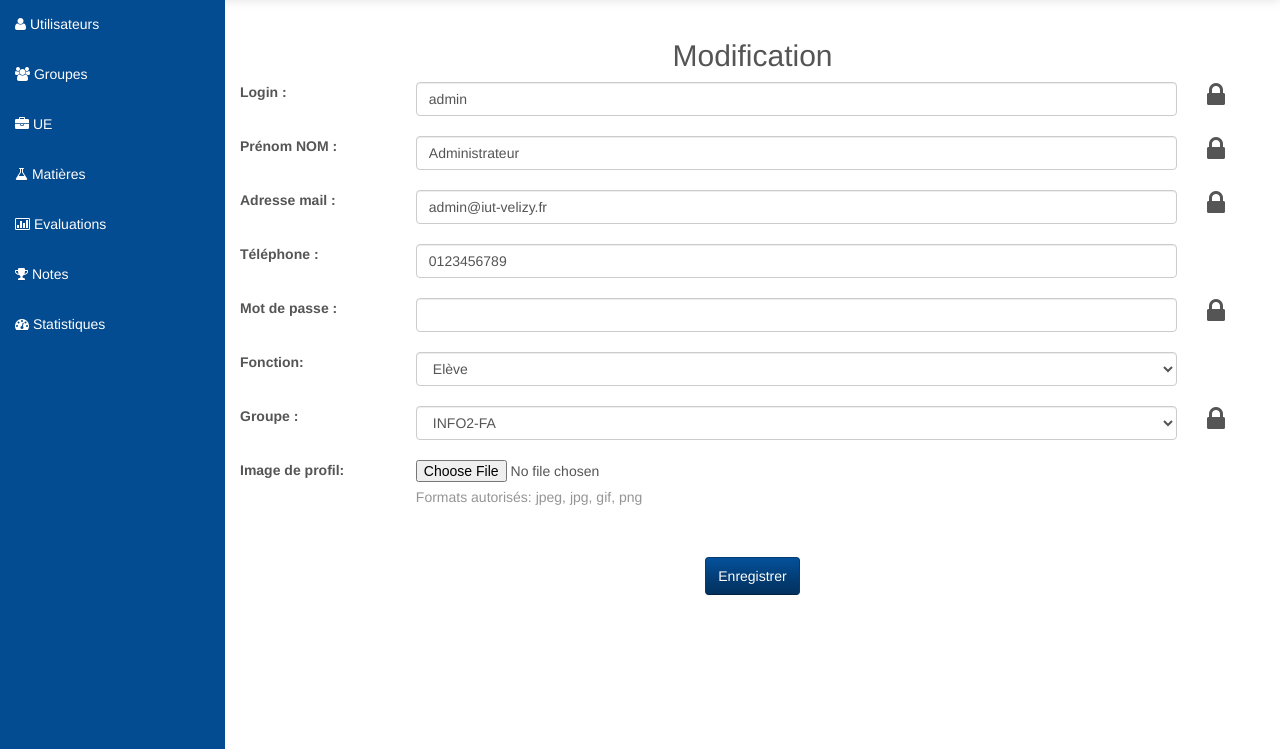
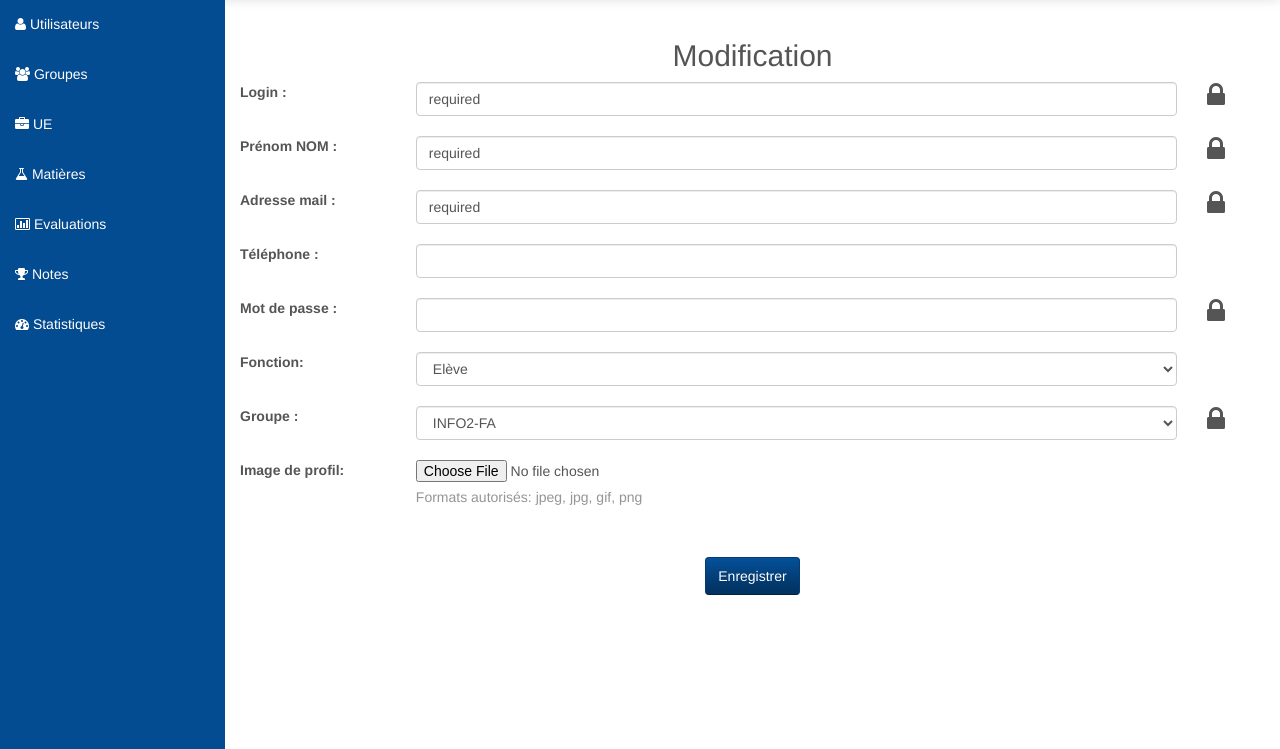
Before and after one commit to Abbayatta/projet_IUT_Gestion_Notes, a PHP site: page /modify_user.php in a window 1280 px wide. Shown: the part 51-800 px from the top of the page. Run offline with PHP 8.4, Linux system fonts and the light colour scheme; a user stored in the database is signed in; data comes from the database, SQL or seed files in the repository; data that the repository does not hold is empty.

Commit message:
Modification des profils par l'admin possible
Ajout de la fonctionnalité de modification des profils par l'admin dans
le tableau affichant les utilisateurs

```diff
--- a/get_users.php
+++ b/get_users.php
@@ -29,6 +29,10 @@
 			{
 				echo '<td>Administrateur</td>';
 			}
+			echo "<td><form method=\"post\" action=\"modify_user.php\">
+					<input type=\"hidden\" name=\"id\" value=".$data["id"].">
+					<a href=\"javascript:;\" onclick=\"parentNode.submit();\"><h4><i class=\"glyphicon-pencil\"></i></h4></a>
+				</form>";
 			echo '</tr>';
 		}
 	}
--- a/modify_user.php
+++ b/modify_user.php
@@ -36,7 +36,6 @@
 			<div class="row text-center">
 				<h2>Modification</h2>
 
-				<!--fonction php à faire pour modifier l'utilisateur-->
 				<?php
 
 					if (isset($_POST["login"]))
@@ -53,7 +52,7 @@
 						'rank' => $_POST["rank"]
 						));
 
-						echo "<div class='alert alert-success' role='alert' align='center'>Le nouvel utilisateur a bien été ajouté !</div>";
+						echo "<div class='alert alert-success' role='alert' align='center'>L'utilisateur a bien été modifié !</div>";
 
 					}
 
@@ -68,7 +67,7 @@
 					Login :
 				</label>
 				<div class="col-md-9">
-					<input type="text" class="form-control" id="login" name="login" value=<?php echo (get_profil_element($_SESSION["id"], "login"))?> required>
+					<input type="text" class="form-control" id="login" name="login" value=<?php echo (get_profil_element($_POST["id"], "login"))?> required>
 				</div>
 				<div class="col-md-1">
 					<i class="fa fa-lock fa-2x"></i>
@@ -79,7 +78,7 @@
 					Prénom NOM :
 				</label>
 				<div class="col-md-9">
-					<input type="text" class="form-control" id="name" name="name" value=<?php echo (get_profil_element($_SESSION["id"], "name"))?> required>
+					<input type="text" class="form-control" id="name" name="name" value=<?php echo (get_profil_element($_POST["id"], "name"))?> required>
 				</div>
 				 <div class="col-md-1">
 					<i class="fa fa-lock fa-2x"></i>
@@ -90,7 +89,7 @@
 					Adresse mail :
 				</label>
 				<div class="col-md-9">
-					<input type="email" class="form-control" id="email" name="email" value=<?php echo (get_profil_element($_SESSION["id"], "mail"))?> required>
+					<input type="email" class="form-control" id="email" name="email" value=<?php echo (get_profil_element($_POST["id"], "mail"))?> required>
 				</div>
 				 <div class="col-md-1">
 					<i class="fa fa-lock fa-2x"></i>
@@ -101,7 +100,7 @@
 					Téléphone :
 				</label>
 				<div class="col-md-9">
-					<input type="text" class="form-control" id="phone" name="phone" value=<?php echo (get_profil_element($_SESSION["id"], "phone"))?>>
+					<input type="text" class="form-control" id="phone" name="phone" value=<?php echo (get_profil_element($_POST["id"], "phone"))?>>
 				</div>
 			</div>
 			<div>
--- a/profil.php
+++ b/profil.php
@@ -44,7 +44,11 @@
 
 		<div class="row center-block">
 			<div class="text-center">
-				<h4><a href="modify_user.php"><i class="glyphicon-pencil"></i> Modifier votre profil</a></h4>
+				<?php
+				echo ("<form method=\"post\" action=\"modify_user.php\">
+					<input type=\"hidden\" name=\"id\" value=".$_SESSION["id"].">
+					<a href=\"javascript:;\" onclick=\"parentNode.submit();\"><h4><i class=\"glyphicon-pencil\"></i> Modifier votre profil</h4></a>
+				</form>")?>
 			</div>
 		</div>
     </div>
--- a/users.php
+++ b/users.php
@@ -54,6 +54,7 @@
 							<th>Département</th>
 							<th>Classe</th>
 							<th>Status</th>
+							<th>Modifier</th>
 						</tr>
 					</thead>
 
@@ -67,6 +68,7 @@
 							<th>Département</th>
 							<th>Classe</th>
 							<th>Status</th>
+							<th>Modifier</th>
 						</tr>
 					</tfoot>
 
@@ -99,6 +101,7 @@
 						$('td', row).eq(5).addClass('highlight');
 						$('td', row).eq(6).addClass('highlight');
 						$('td', row).eq(7).addClass('highlight');
+						$('td', row).eq(8).addClass('highlight');
 					}
 				}
 			} );
```
